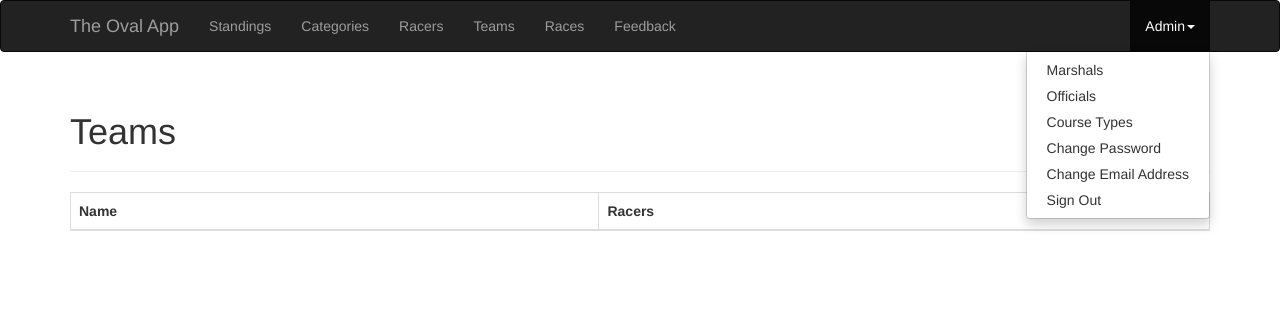
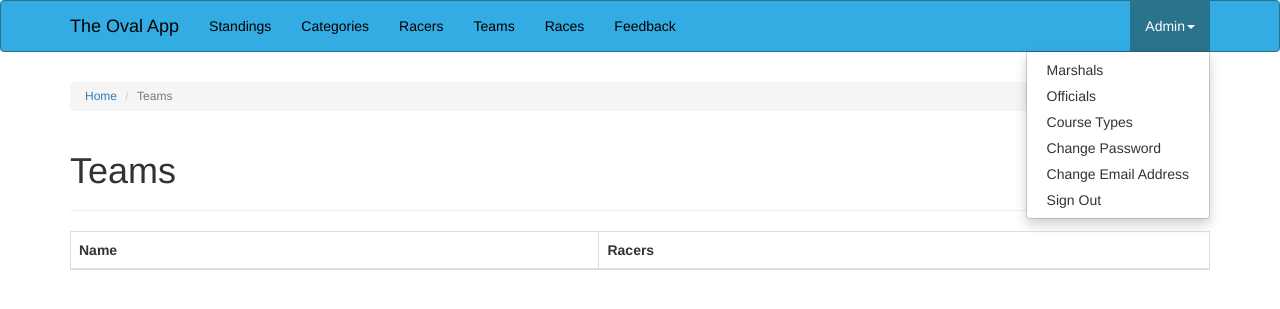
Before and after one commit to jyundt/oval, a Flask app: page /team/ in a window 1280 px wide, after a click on "Admin". Shown: the top 309 px of the page. Run offline with Flask 2, Linux system fonts and the light colour scheme; the visitor is signed in with stand-in values (Sample User, id 1); data comes from the database, SQL or seed files in the repository; data that the repository does not hold is empty; some libraries are stand-ins or nearby versions.

Commit message:
Initial site redesign/reskin.

```diff
--- a/app/static/style.css
+++ b/app/static/style.css
@@ -1 +1,69 @@
-//body { padding-top: 70px; }
+.navbar-default {
+  background-color: #32ace2;
+  border-color: #2a738c;
+}
+.navbar-default .navbar-brand {
+  color: #000000;
+}
+.navbar-default .navbar-brand:hover,
+.navbar-default .navbar-brand:focus {
+  color: #ffffff;
+}
+.navbar-default .navbar-text {
+  color: #000000;
+}
+.navbar-default .navbar-nav > li > a {
+  color: #000000;
+}
+.navbar-default .navbar-nav > li > a:hover,
+.navbar-default .navbar-nav > li > a:focus {
+  color: #ffffff;
+}
+.navbar-default .navbar-nav > .active > a,
+.navbar-default .navbar-nav > .active > a:hover,
+.navbar-default .navbar-nav > .active > a:focus {
+  color: #ffffff;
+  background-color: #2a738c;
+}
+.navbar-default .navbar-nav > .open > a,
+.navbar-default .navbar-nav > .open > a:hover,
+.navbar-default .navbar-nav > .open > a:focus {
+  color: #ffffff;
+  background-color: #2a738c;
+}
+.navbar-default .navbar-toggle {
+  border-color: #2a738c;
+}
+.navbar-default .navbar-toggle:hover,
+.navbar-default .navbar-toggle:focus {
+  background-color: #2a738c;
+}
+.navbar-default .navbar-toggle .icon-bar {
+  background-color: #000000;
+}
+.navbar-default .navbar-collapse,
+.navbar-default .navbar-form {
+  border-color: #000000;
+}
+.navbar-default .navbar-link {
+  color: #000000;
+}
+.navbar-default .navbar-link:hover {
+  color: #ffffff;
+}
+
+@media (max-width: 767px) {
+  .navbar-default .navbar-nav .open .dropdown-menu > li > a {
+    color: #000000;
+  }
+  .navbar-default .navbar-nav .open .dropdown-menu > li > a:hover,
+  .navbar-default .navbar-nav .open .dropdown-menu > li > a:focus {
+    color: #ffffff;
+  }
+  .navbar-default .navbar-nav .open .dropdown-menu > .active > a,
+  .navbar-default .navbar-nav .open .dropdown-menu > .active > a:hover,
+  .navbar-default .navbar-nav .open .dropdown-menu > .active > a:focus {
+    color: #ffffff;
+    background-color: #2a738c;
+  }
+}
--- a/app/templates/base.html
+++ b/app/templates/base.html
@@ -15,7 +15,7 @@
 
 {% block title %}The Oval App{%endblock %}
 {% block navbar %}
-<div class="navbar navbar-inverse" role="navigation">
+<div class="navbar navbar-default" role="navigation">
     <div class="container">
         <div class="navbar-header">
             <button type="button" class="navbar-toggle" data-toggle="collapse" data-target=".navbar-collapse">
--- a/app/templates/feedback.html
+++ b/app/templates/feedback.html
@@ -5,6 +5,12 @@ Send Feedback
 {% endblock %}
 
 {% block page_content %}
+<h6>
+<ul class="breadcrumb">
+  <li><a href="{{url_for('main.index')}}">Home</a></li>
+  <li class="active">Feedback</li>
+</ul>
+</h6>
 <div class="page-header">
     <h1>Send Feedback</h1>
 </div>
--- a/app/templates/race/index.html
+++ b/app/templates/race/index.html
@@ -3,6 +3,12 @@
 {% block title %}Races{% endblock %}
 
 {% block page_content %}
+<h6>
+<ul class="breadcrumb">
+  <li><a href="{{url_for('main.index')}}">Home</a></li>
+  <li class="active">Races</li>
+</ul>
+</h6>
 <div class="page-header">
     <h1>Races</h1>
 <form method="post">
--- a/app/templates/race_class/details.html
+++ b/app/templates/race_class/details.html
@@ -5,6 +5,11 @@
 {% endblock %}
 
 {% block page_content %}
+<ul class="breadcrumb">
+  <li><a href="{{url_for('main.index')}}">Home</a></li>
+  <li><a href="{{url_for('race_class.index')}}">Categories</a></li>
+  <li class="active">{{race_class.name}}</li>
+</ul>
 <div class="page-header">
     <h1>Details for Category: {{race_class.name}}</h1>
 {% if current_user.is_authenticated and current_user.has_role('official') %}
--- a/app/templates/race_class/index.html
+++ b/app/templates/race_class/index.html
@@ -3,6 +3,12 @@
 {% block title %}Race Types{% endblock %}
 
 {% block page_content %}
+<h6>
+<ul class="breadcrumb">
+  <li><a href="{{url_for('main.index')}}">Home</a></li>
+  <li class="active">Categories</li>
+</ul>
+</h6>
 <div class="page-header">
     <h1>Race Types</h1>
 {% if current_user.is_authenticated and current_user.has_role('official') %}
--- a/app/templates/racer/index.html
+++ b/app/templates/racer/index.html
@@ -3,6 +3,12 @@
 {% block title %}Racers{% endblock %}
 
 {% block page_content %}
+<h6>
+<ul class="breadcrumb">
+  <li><a href="{{url_for('main.index')}}">Home</a></l>
+  <li class="active">Racers</li>
+</ul>
+</h6>
 <div class="page-header">
     <h1>Racers</h1>
 {% if current_user.is_authenticated and current_user.has_role('official') %}
--- a/app/templates/standings.html
+++ b/app/templates/standings.html
@@ -3,6 +3,12 @@
 {% block title %}Standings{% endblock %}
 
 {% block page_content %}
+<h6>
+<ul class="breadcrumb">
+  <li><a href="{{url_for('main.index')}}">Home</a></li>
+  <li class="active">Standings</li>
+</ul>
+</h6>
 <div class="page-header">
     <h1>Standings</h1>
 </div>
--- a/app/templates/team/index.html
+++ b/app/templates/team/index.html
@@ -3,6 +3,12 @@
 {% block title %}Teams{% endblock %}
 
 {% block page_content %}
+<h6>
+<ul class="breadcrumb">
+  <li><a href="{{url_for('main.index')}}">Home</a></li>
+  <li class="active">Teams</li>
+</ul>
+</h6>
 <div class="page-header">
     <h1>Teams</h1>
 {% if current_user.is_authenticated and current_user.has_role('official') %}
```
Also changed, not shown: app/templates/race/details.html (+45 -10 lines), app/templates/racer/details.html (+7 -0 lines), app/templates/team/details.html (+7 -0 lines).
